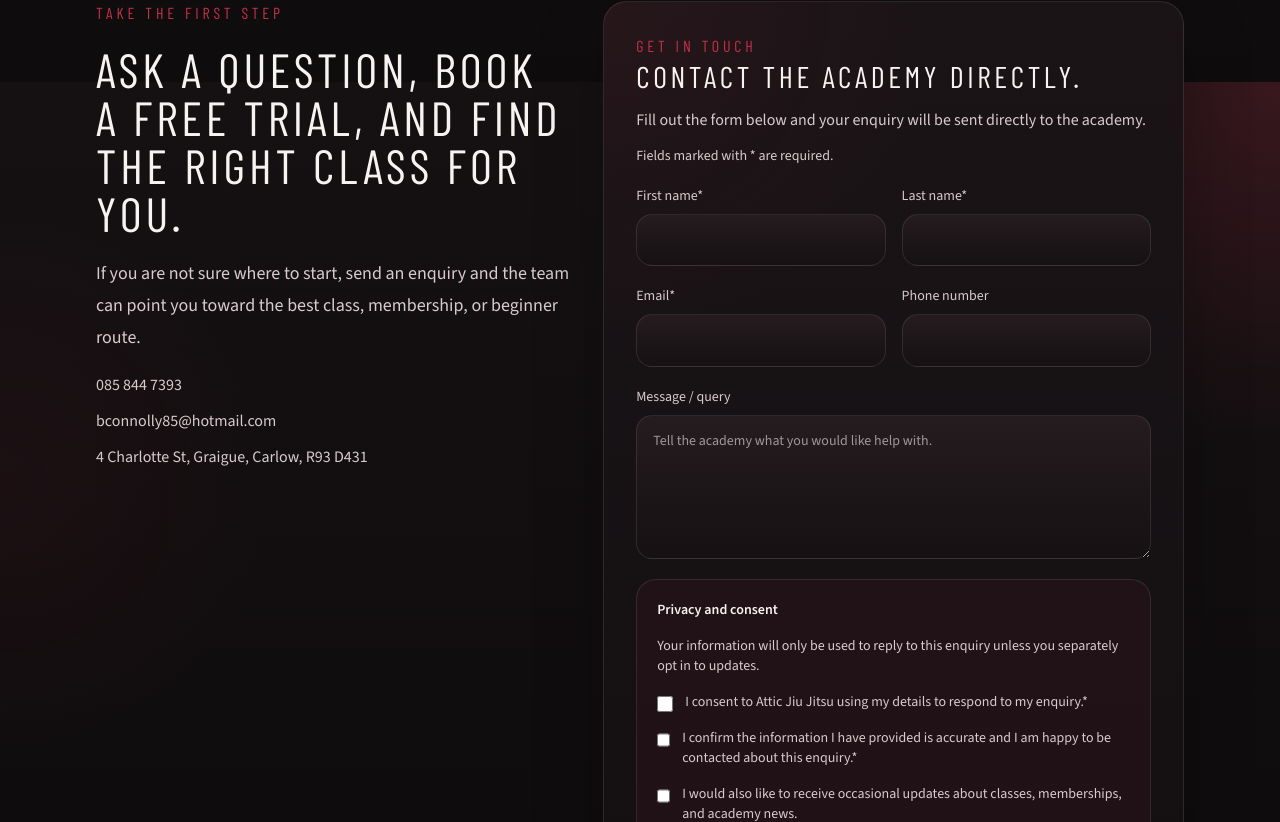
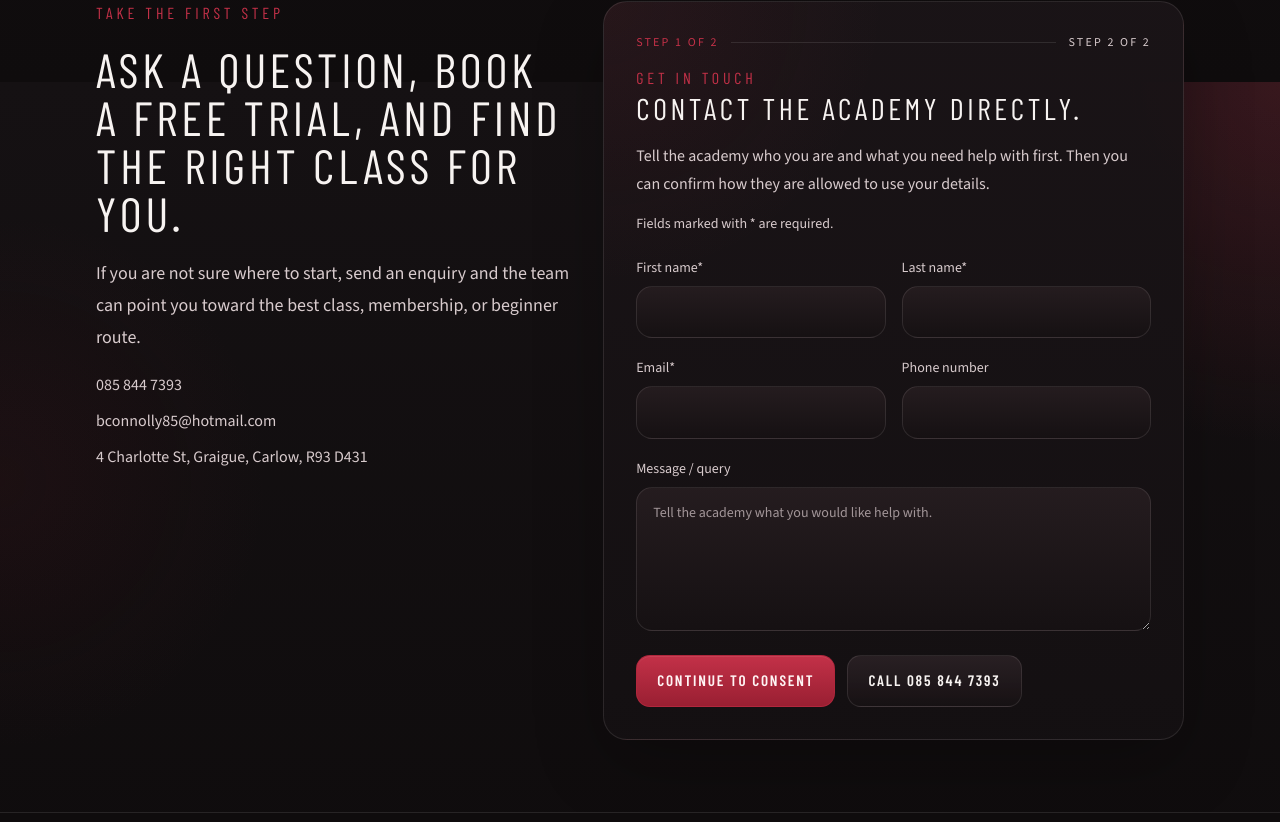
Before and after one commit to kyle278/attic-jiu-jitsu-website, a Next.js app: page / in a window 1280 px wide. Shown: the part 4718-5540 px from the top of the page. Built offline with nearby package versions, Linux system fonts and the light colour scheme.

Commit message:
Improve form GDPR step experience

```diff
--- a/src/components/contact-form.tsx
+++ b/src/components/contact-form.tsx
@@ -5,11 +5,16 @@ import { useEffect, useRef, useState } from "react";
 import { site } from "@/lib/site-data";
 
 type SubmitState = "idle" | "submitting" | "success" | "error";
+type FormStep = 1 | 2;
 
 export function ContactForm() {
   const formRef = useRef<HTMLFormElement>(null);
   const [submitState, setSubmitState] = useState<SubmitState>("idle");
   const [feedbackMessage, setFeedbackMessage] = useState("");
+  const [step, setStep] = useState<FormStep>(1);
+  const [privacyConsent, setPrivacyConsent] = useState(false);
+  const [accuracyConfirmation, setAccuracyConfirmation] = useState(false);
+  const [marketingConsent, setMarketingConsent] = useState(false);
 
   useEffect(() => {
     const form = formRef.current;
@@ -52,6 +57,10 @@ export function ContactForm() {
 
     const handleSuccess = () => {
       form.reset();
+      setStep(1);
+      setPrivacyConsent(false);
+      setAccuracyConfirmation(false);
+      setMarketingConsent(false);
       setSubmitState("success");
       setFeedbackMessage("Thanks. Your enquiry has been sent and someone will be in touch soon.");
     };
@@ -79,28 +88,65 @@ export function ContactForm() {
     };
   }, []);
 
+  function goToConsentStep() {
+    const form = formRef.current;
+
+    if (!form) {
+      return;
+    }
+
+    const fields = ["first_name", "last_name", "email"] as const;
+    const allValid = fields.every((fieldName) => {
+      const field = form.elements.namedItem(fieldName);
+      return field instanceof HTMLInputElement ? field.reportValidity() : true;
+    });
+
+    if (!allValid) {
+      return;
+    }
+
+    setFeedbackMessage("");
+    setStep(2);
+  }
+
+  const consentCardClass = (selected: boolean, required = false) =>
+    `group grid gap-3 rounded-[20px] border p-5 transition ${
+      selected
+        ? "border-[color:var(--bronze)] bg-[rgba(196,49,72,0.14)] text-[color:var(--chalk)]"
+        : "border-white/10 bg-[rgba(63,24,32,0.22)] text-[color:var(--fog)] hover:border-white/20 hover:bg-[rgba(63,24,32,0.34)]"
+    } ${required && !selected && submitState === "error" ? "border-red-300/70" : ""}`;
+
   return (
     <form
       ref={formRef}
       id="trial-form"
-      className="panel-dark grid gap-5 p-6 sm:p-8"
+      className="panel-dark grid gap-6 p-6 sm:p-8"
       data-ingenium-submit="portal"
       data-form-slug="contact"
       data-ingenium-form-label="Contact Form"
     >
-      <div className="space-y-3">
+      <div className="space-y-4">
+        <div className="flex items-center gap-3 text-xs uppercase tracking-[0.18em] text-[color:var(--fog)]">
+          <span className={step === 1 ? "text-[color:var(--bronze)]" : ""}>Step 1 of 2</span>
+          <span className="h-px flex-1 bg-white/10" />
+          <span className={step === 2 ? "text-[color:var(--bronze)]" : ""}>Step 2 of 2</span>
+        </div>
         <div>
-          <p className="eyebrow">Get In Touch</p>
+          <p className="eyebrow">{step === 1 ? "Get In Touch" : "Almost There"}</p>
           <h3 className="font-heading text-3xl uppercase tracking-[0.12em] text-[color:var(--chalk)]">
-            Contact the academy directly.
+            {step === 1 ? "Contact the academy directly." : "Now the boring but important GDPR stuff!"}
           </h3>
         </div>
         <p className="text-base leading-7 text-[color:var(--fog)]">
-          Fill out the form below and your enquiry will be sent directly to the academy.
+          {step === 1
+            ? "Tell the academy who you are and what you need help with first. Then you can confirm how they are allowed to use your details."
+            : "Choose your consent options below so the academy can respond properly and keep your enquiry compliant."}
         </p>
         <p className="text-sm text-[color:var(--fog)]">Fields marked with * are required.</p>
       </div>
 
+      {step === 1 ? (
+        <div className="grid gap-5">
           <div className="grid gap-4 sm:grid-cols-2">
             <label className="grid gap-2 text-sm text-[color:var(--fog)]">
               First name*
@@ -131,6 +177,89 @@ export function ContactForm() {
               placeholder="Tell the academy what you would like help with."
             />
           </label>
+        </div>
+      ) : (
+        <div className="grid gap-4">
+          <div className="rounded-[20px] border border-white/10 bg-[rgba(63,24,32,0.28)] p-5 text-sm leading-7 text-[color:var(--fog)]">
+            Your information will only be used to reply to this enquiry unless you separately opt in to
+            updates.
+          </div>
+
+          <label className={consentCardClass(privacyConsent, true)}>
+            <input
+              className="sr-only"
+              name="privacy_consent"
+              type="checkbox"
+              checked={privacyConsent}
+              onChange={(event) => setPrivacyConsent(event.target.checked)}
+              required
+            />
+            <div className="flex items-start justify-between gap-4">
+              <div>
+                <p className="font-heading text-xl uppercase tracking-[0.1em] text-[color:var(--chalk)]">
+                  Response Consent*
+                </p>
+                <p className="mt-2 text-sm leading-7">
+                  I consent to Attic Jiu Jitsu using my details to respond to my enquiry.
+                </p>
+              </div>
+              <span className={`mt-1 inline-flex h-6 w-6 items-center justify-center rounded-full border ${privacyConsent ? "border-[color:var(--bronze)] bg-[color:var(--bronze)] text-white" : "border-white/20 text-transparent"}`}>
+                ✓
+              </span>
+            </div>
+          </label>
+
+          <label className={consentCardClass(accuracyConfirmation, true)}>
+            <input
+              className="sr-only"
+              name="accuracy_confirmation"
+              type="checkbox"
+              checked={accuracyConfirmation}
+              onChange={(event) => setAccuracyConfirmation(event.target.checked)}
+              required
+            />
+            <div className="flex items-start justify-between gap-4">
+              <div>
+                <p className="font-heading text-xl uppercase tracking-[0.1em] text-[color:var(--chalk)]">
+                  Accuracy Confirmation*
+                </p>
+                <p className="mt-2 text-sm leading-7">
+                  I confirm the information I have provided is accurate and I am happy to be contacted
+                  about this enquiry.
+                </p>
+              </div>
+              <span className={`mt-1 inline-flex h-6 w-6 items-center justify-center rounded-full border ${accuracyConfirmation ? "border-[color:var(--bronze)] bg-[color:var(--bronze)] text-white" : "border-white/20 text-transparent"}`}>
+                ✓
+              </span>
+            </div>
+          </label>
+
+          <label className={consentCardClass(marketingConsent)}>
+            <input
+              className="sr-only"
+              name="marketing_consent"
+              type="checkbox"
+              value="yes"
+              checked={marketingConsent}
+              onChange={(event) => setMarketingConsent(event.target.checked)}
+            />
+            <div className="flex items-start justify-between gap-4">
+              <div>
+                <p className="font-heading text-xl uppercase tracking-[0.1em] text-[color:var(--chalk)]">
+                  Optional Updates
+                </p>
+                <p className="mt-2 text-sm leading-7">
+                  I would also like to receive occasional updates about classes, memberships, and academy
+                  news.
+                </p>
+              </div>
+              <span className={`mt-1 inline-flex h-6 w-6 items-center justify-center rounded-full border ${marketingConsent ? "border-[color:var(--bronze)] bg-[color:var(--bronze)] text-white" : "border-white/20 text-transparent"}`}>
+                ✓
+              </span>
+            </div>
+          </label>
+        </div>
+      )}
 
       <input type="hidden" name="utm_Campaign" />
       <input type="hidden" name="utm_Source" />
@@ -140,56 +269,26 @@ export function ContactForm() {
       <input type="hidden" name="CID" />
       <input type="hidden" name="Submission URL" />
 
-      <div className="grid gap-4 rounded-[20px] border border-white/10 bg-[rgba(63,24,32,0.28)] p-5 text-sm text-[color:var(--fog)]">
-        <p className="font-semibold text-[color:var(--chalk)]">Privacy and consent</p>
-        <p>
-          Your information will only be used to reply to this enquiry unless you separately opt in to
-          updates.
-        </p>
-
-        <label className="flex items-start gap-3">
-          <input
-            className="mt-1 h-4 w-4 accent-[color:var(--bronze)]"
-            name="privacy_consent"
-            type="checkbox"
-            required
-          />
-          <span>I consent to Attic Jiu Jitsu using my details to respond to my enquiry.*</span>
-        </label>
-
-        <label className="flex items-start gap-3">
-          <input
-            className="mt-1 h-4 w-4 accent-[color:var(--bronze)]"
-            name="accuracy_confirmation"
-            type="checkbox"
-            required
-          />
-          <span>
-            I confirm the information I have provided is accurate and I am happy to be contacted about
-            this enquiry.*
-          </span>
-        </label>
-
-        <label className="flex items-start gap-3">
-          <input
-            className="mt-1 h-4 w-4 accent-[color:var(--bronze)]"
-            name="marketing_consent"
-            type="checkbox"
-            value="yes"
-          />
-          <span>
-            I would also like to receive occasional updates about classes, memberships, and academy news.
-          </span>
-        </label>
-      </div>
-
       <div className="flex flex-wrap gap-3">
-        <button type="submit" className="button-primary w-full sm:w-fit" disabled={submitState === "submitting"}>
-          {submitState === "submitting" ? "Sending..." : "Send Enquiry"}
+        {step === 1 ? (
+          <>
+            <button type="button" className="button-primary w-full sm:w-fit" onClick={goToConsentStep}>
+              Continue To Consent
             </button>
             <a href={site.phoneHref} className="button-secondary w-full sm:w-fit">
               Call {site.phone}
             </a>
+          </>
+        ) : (
+          <>
+            <button type="button" className="button-secondary w-full sm:w-fit" onClick={() => setStep(1)}>
+              Back
+            </button>
+            <button type="submit" className="button-primary w-full sm:w-fit" disabled={submitState === "submitting"}>
+              {submitState === "submitting" ? "Sending..." : "Send Enquiry"}
+            </button>
+          </>
+        )}
       </div>
 
       {feedbackMessage ? (
```
Lines whose indentation alone changed are shown as unchanged.
